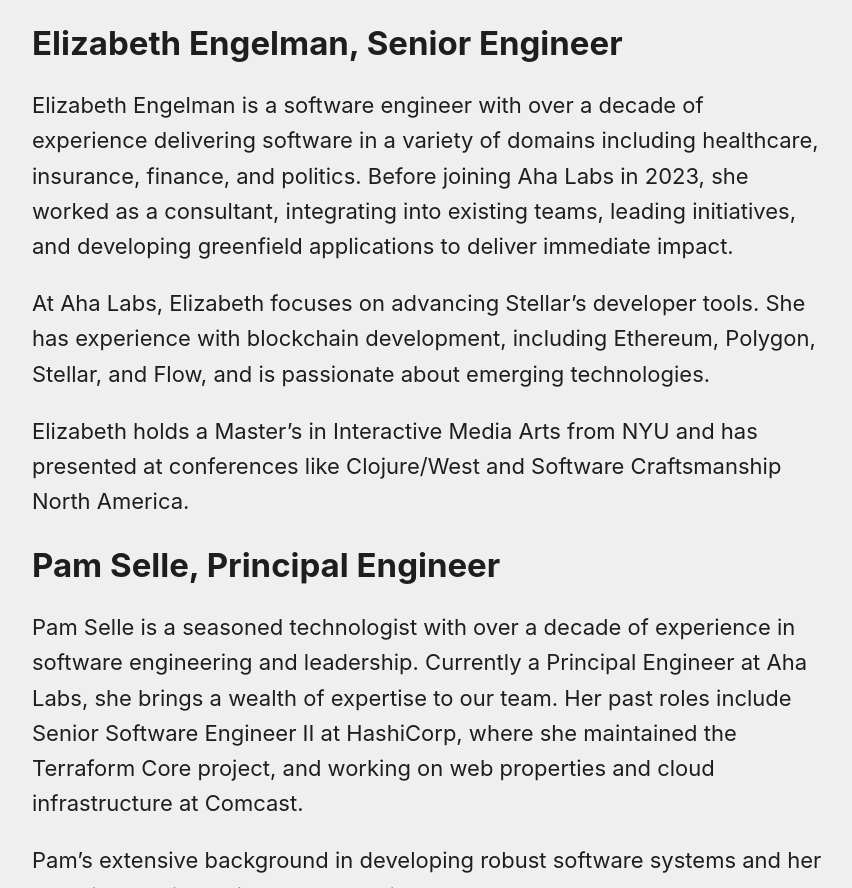
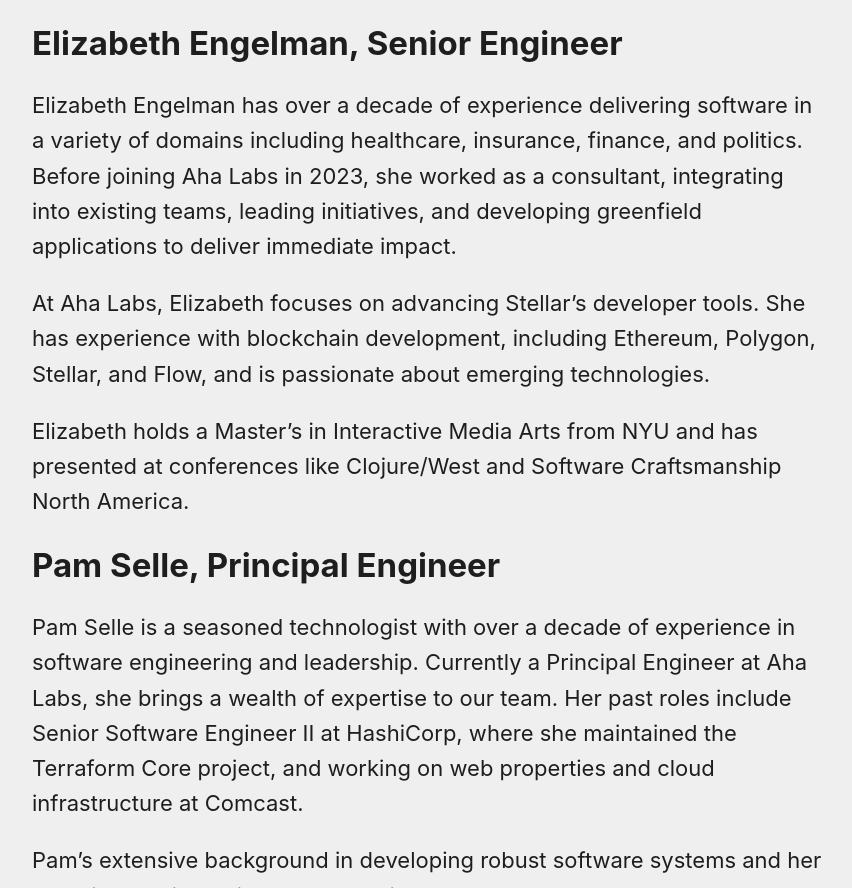
Before and after one commit to AhaLabs/ahalabs.github.io, an Astro site: page /team in a window 1280 px wide. Shown: the part 1708-2596 px from the top of the page, without its empty margins (212-1064 px from the left). Built offline with nearby package versions, Linux system fonts and the light colour scheme; Astro itself is replaced by a stand-in of ours.

Commit message:
feat(team): tighten Elizabeth's bio

```diff
--- a/src/pages/team.md
+++ b/src/pages/team.md
@@ -48,7 +48,7 @@
 
 ## Elizabeth Engelman, Senior Engineer
 
-Elizabeth Engelman is a software engineer with over a decade of experience delivering software in a variety of domains including healthcare, insurance, finance, and politics. Before joining Aha Labs in 2023, she worked as a consultant, integrating into existing teams, leading initiatives, and developing greenfield applications to deliver immediate impact.
+Elizabeth Engelman has over a decade of experience delivering software in a variety of domains including healthcare, insurance, finance, and politics. Before joining Aha Labs in 2023, she worked as a consultant, integrating into existing teams, leading initiatives, and developing greenfield applications to deliver immediate impact.
 
 At Aha Labs, Elizabeth focuses on advancing Stellar’s developer tools. She has experience with blockchain development, including Ethereum, Polygon, Stellar, and Flow, and is passionate about emerging technologies.
 
```
